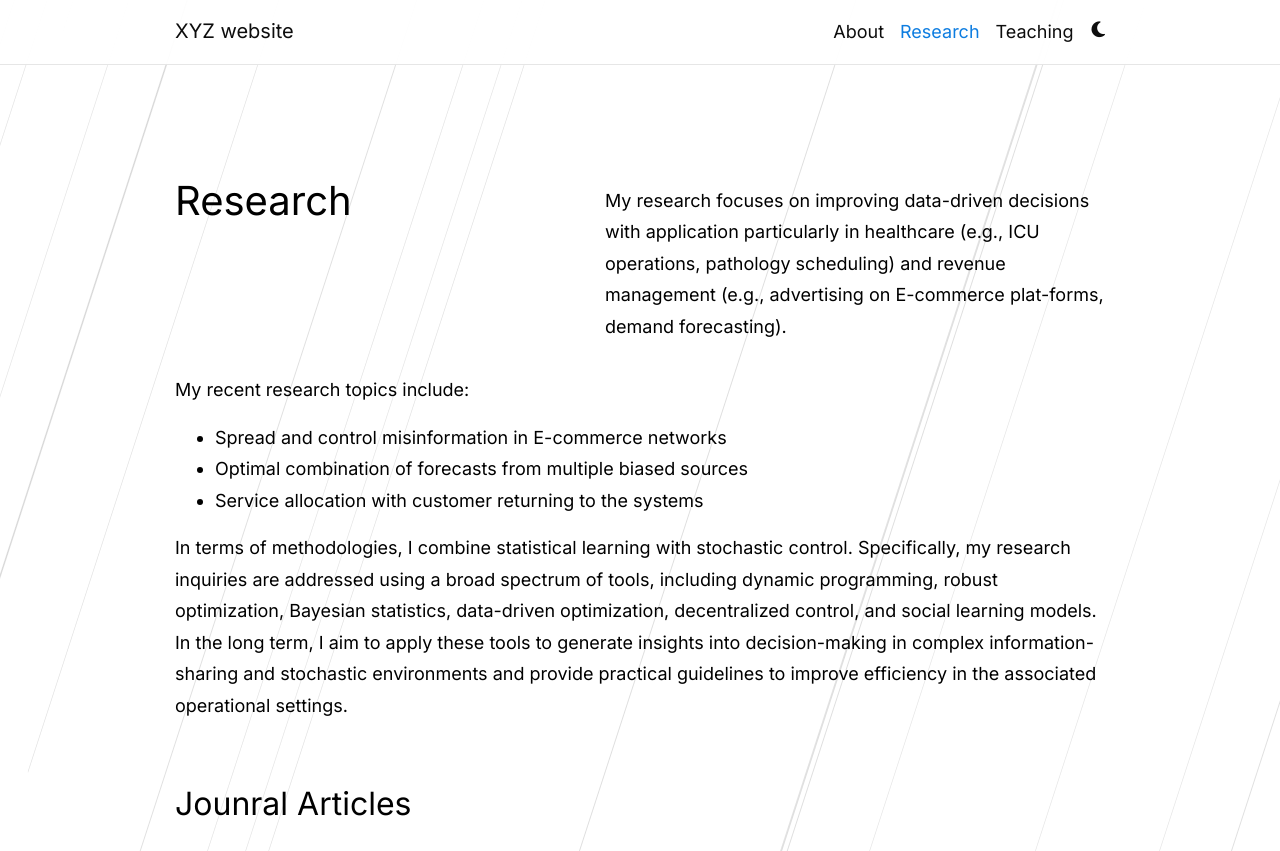
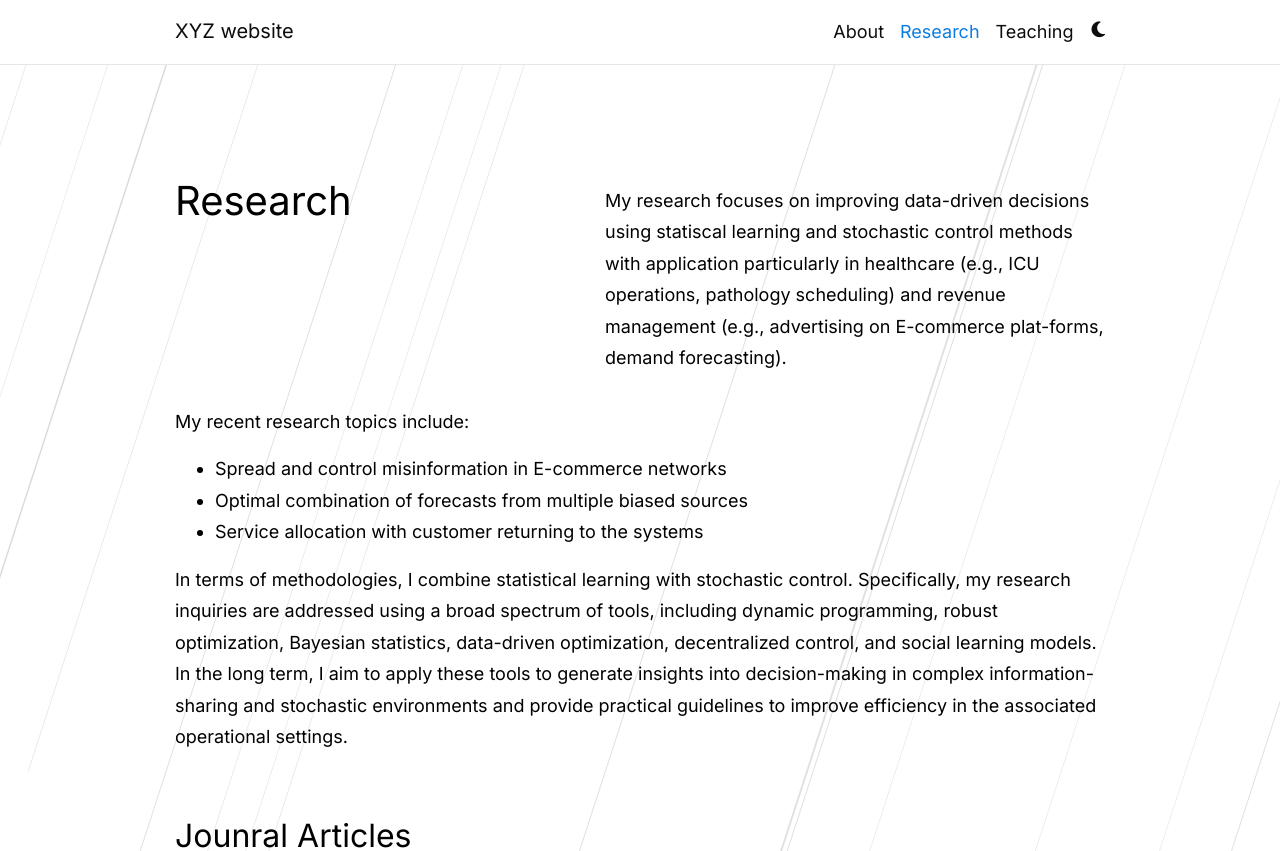
Before and after one commit to xyz2023ca/xyz2023ca.github.io, a Jekyll site: the page built from _pages/publications.md, in a window 1280 px wide and 900 px high, cut to the strip 0-851 px from the top of the window. Built offline with Jekyll 4.4.1, drawn with Linux system fonts in a browser that asks for light colours; comment, search, counter and statistics services are not loaded; a style sheet for code colours, icons or effects is not loaded.

Commit message:
Update publications.md

```diff
--- a/_pages/publications.md
+++ b/_pages/publications.md
@@ -2,7 +2,7 @@
 layout: page
 permalink: /publications/
 title: Research
-description: My research focuses on improving data-driven decisions with application particularly in healthcare (e.g., ICU operations, pathology scheduling) and revenue management (e.g., advertising on E-commerce plat-forms, demand forecasting).
+description: My research focuses on improving data-driven decisions using statiscal learning and stochastic control methods with application particularly in healthcare (e.g., ICU operations, pathology scheduling) and revenue management (e.g., advertising on E-commerce plat-forms, demand forecasting).
 nav: true
 nav_order: 1
 ---
@@ -24,11 +24,12 @@
 </div>
 
 <!--  Runner-up for INFORMS DAS Best Student Paper Award, 2022-->
-<hr>
+
 
 <div class="working-papers">
     <h2>Working Papers</h2>
-    <ul>
+  <hr>
+      <ul>
         <li>
             <strong>Dynamic service allocation with returns: application to admission and discharge control with readmission in hospital</strong><br>
             with Hossein Abouee-Mehrizi, Ya-tang Chuang, and Michael Jong Kim<br>
@@ -54,10 +55,10 @@
 
 
 
-<hr>
 
 <div class="work-in-progress">
     <h2>Work in Progress</h2>
+  <hr>
     <ul>
         <li>
             <strong>Optimal feature selection for multi-variate Bayesian control charts</strong><br>
```
